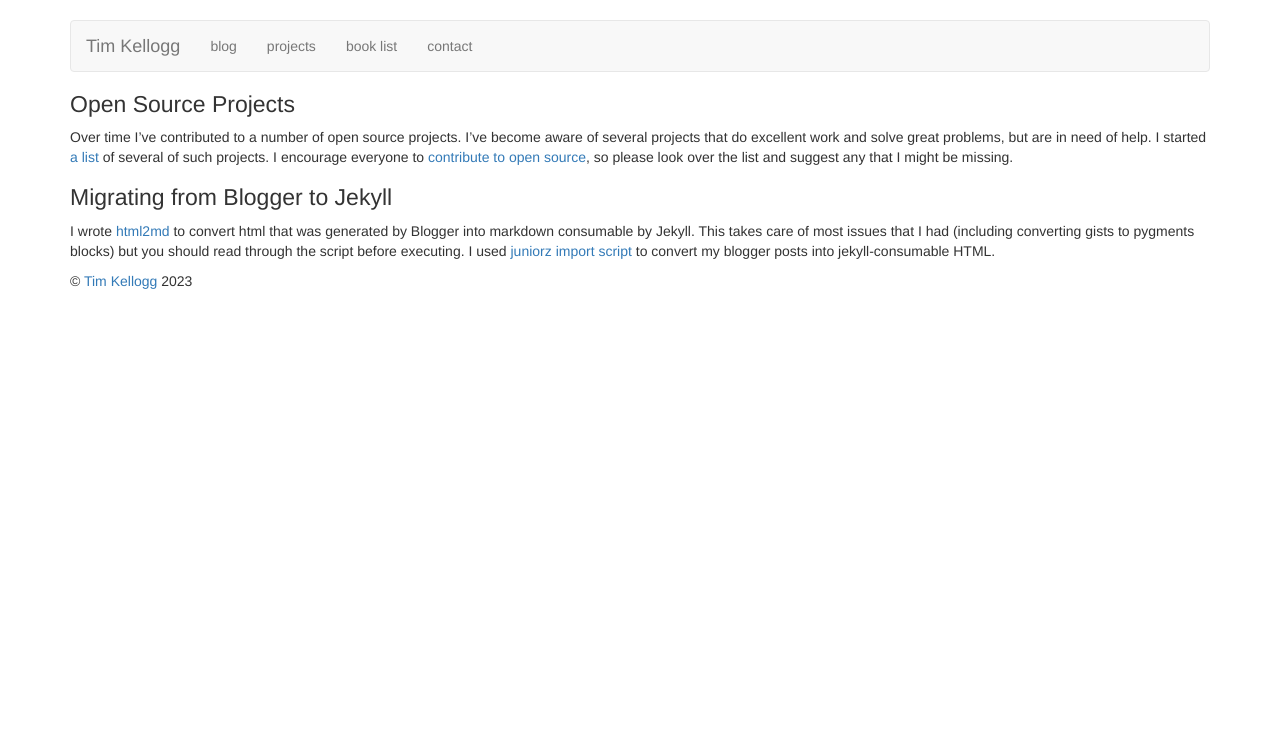
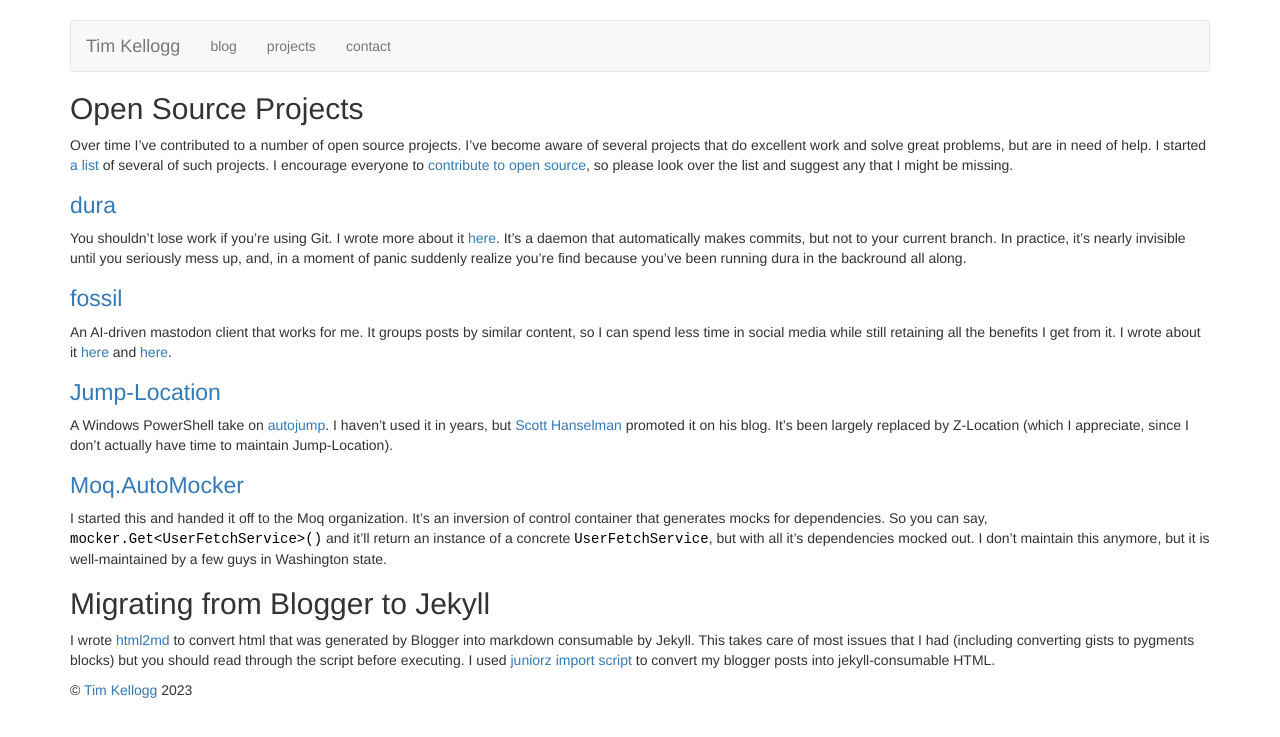
Before and after one commit to tkellogg/tkellogg.github.com, a Jekyll site: the page built from projects/index.markdown, in a window 1280 px wide. Shown: the top 737 px of the page. Built offline with Jekyll 4.4.1, drawn with Linux system fonts in a browser that asks for light colours.

```diff
--- a/_layouts/default.html
+++ b/_layouts/default.html
@@ -48,9 +48,9 @@
 						<li>
 							<a href="/projects/">projects</a>
 						</li>
-						<li>
+						<!--<li>
 							<a href="/books/">book list</a>
-						</li>
+						</li>-->
 						<li>
 							<a href="/contact/">contact</a>
 						</li>
--- a/projects/index.markdown
+++ b/projects/index.markdown
@@ -3,8 +3,7 @@
 title: Projects
 ---
 
-Open Source Projects
---------------------
+# Open Source Projects
 
 Over time I've contributed to a number of open source projects. I've become aware of several projects that do
 excellent work and solve great problems, but are in need of help. I started [a list](/projects/open-source.html) of
@@ -12,8 +11,31 @@
 [contribute to open source](/blog/2012/04/22/why-open-source-is-worth-your-time/), so please look over the list and
 suggest any that I might be missing.
 
-Migrating from Blogger to Jekyll
------------------
+
+## [dura](https://github.com/tkellogg/dura)
+You shouldn't lose work if you're using Git. I wrote more about it [here](https://timkellogg.me/blog/2022/10/04/dura).
+It's a daemon that automatically makes commits, but not to your current branch. In practice, it's nearly
+invisible until you seriously mess up, and, in a moment of panic suddenly realize you're find because you've
+been running dura in the backround all along.
+
+## [fossil](https://github.com/tkellogg/fossil/)
+An AI-driven mastodon client that works for me. It groups posts by similar content, so I can spend less time
+in social media while still retaining all the benefits I get from it. I wrote about it [here](https://timkellogg.me/blog/2023/12/19/fossil) and [here](https://timkellogg.me/blog/2023/12/21/alignment).
+
+## [Jump-Location](https://github.com/tkellogg/Jump-Location)
+A Windows PowerShell take on [autojump](https://github.com/wting/autojump). I haven't used it in years, but
+[Scott Hanselman](https://www.hanselman.com/blog/jumplocation-a-change-directory-cd-powershell-command-that-reads-your-mind)
+promoted it on his blog. It's been largely replaced by Z-Location (which I appreciate, since I don't actually
+have time to maintain Jump-Location).
+
+## [Moq.AutoMocker](https://github.com/moq/Moq.AutoMocker)
+I started this and handed it off to the Moq organization. It's an inversion of control container that generates
+mocks for dependencies. So you can say, `mocker.Get<UserFetchService>()` and it'll return an instance of a
+concrete `UserFetchService`, but with all it's dependencies mocked out. I don't maintain this anymore, but it
+is well-maintained by a few guys in Washington state.
+
+
+# Migrating from Blogger to Jekyll
 
 I wrote [html2md](/html2md.rb) to convert html that was generated by Blogger into
 markdown consumable by Jekyll. This takes care of most issues that I had (including
```
Also changed, not shown: _posts/2023-12-19-fossil.md (+1 -0 lines), _posts/2023-12-21-alignment.md (added, +85 -0 lines).
